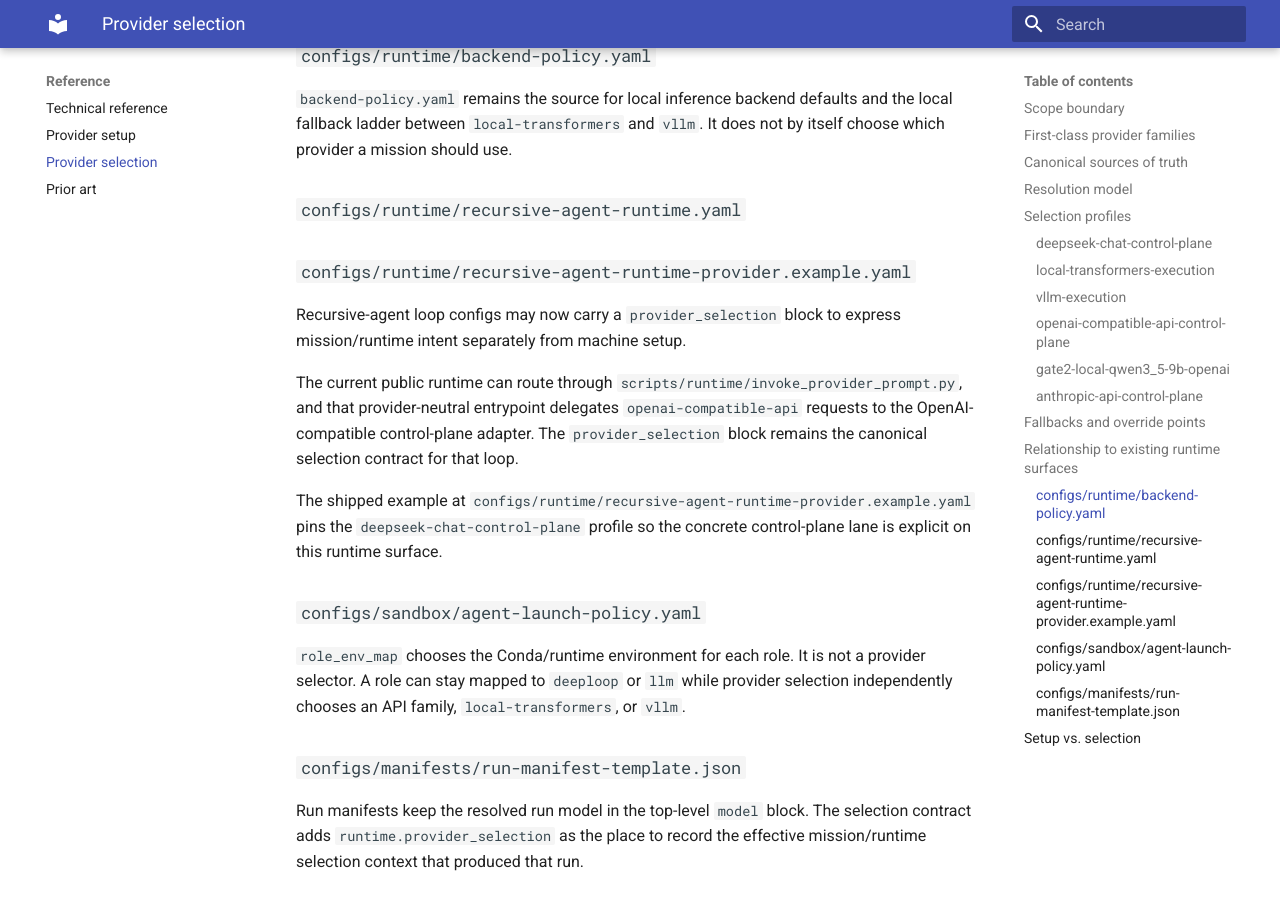
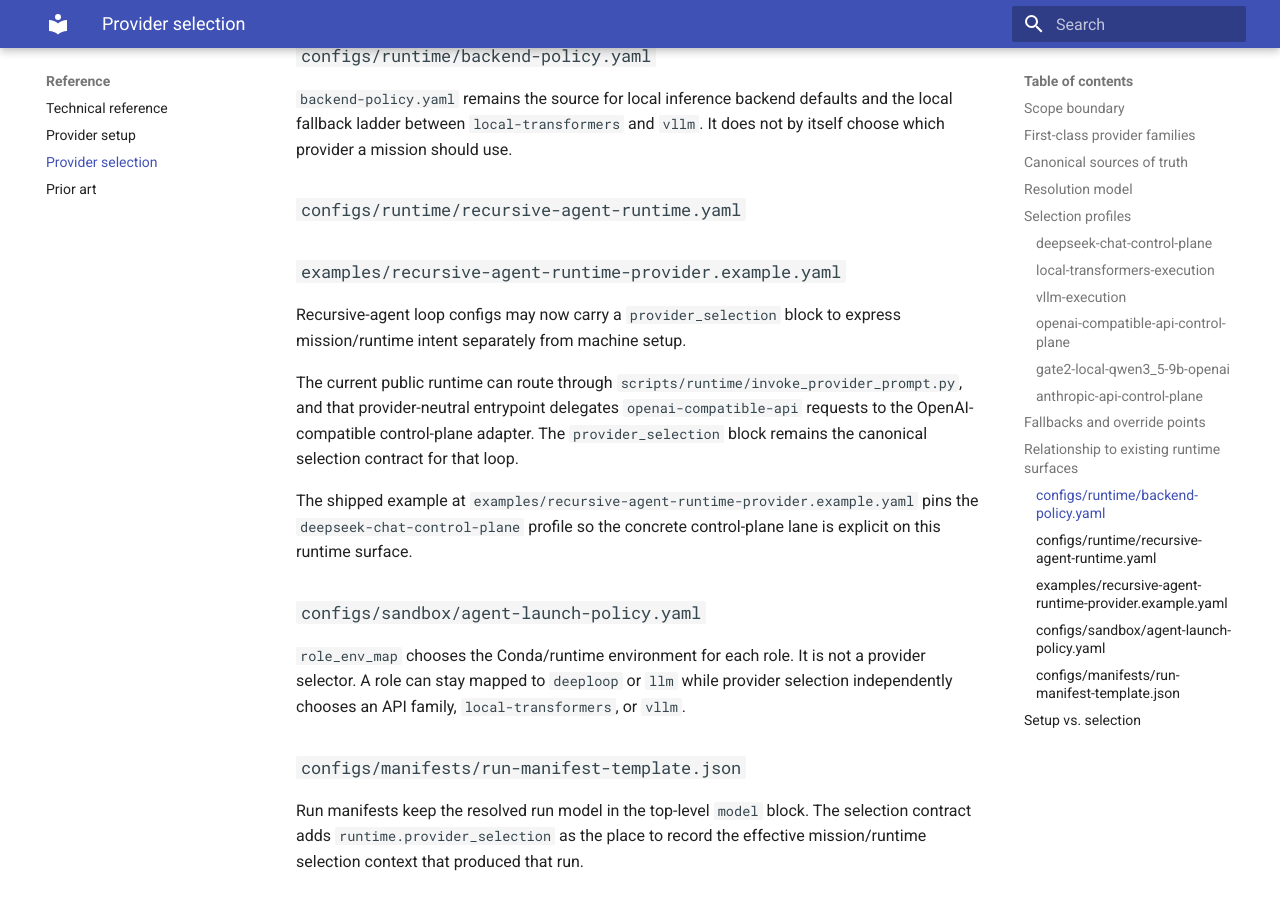
Before and after one commit to MoyYuan/DeepLoop, an MkDocs documentation site: the page built from docs/reference/provider-selection.md, in a window 1280 px wide and 900 px high, scrolled down 5395 px. Built offline with MkDocs 1.6.1 and Material for MkDocs 9.7.7, drawn with Linux system fonts in a browser that asks for light colours; some of the changed text lies outside the part shown.

Commit message:
fix: update test paths and docs for moved/deleted config files
- Update test_repo_contract.py: remove operator-boundaries.yaml references
  (file was deleted — dead config with 0 Python references)
- Update provider-selection.md: configs/runtime/ → examples/ for
  recursive-agent-runtime-provider.example.yaml
- Update test paths for translation-long-run-baseline-queue.yaml
  (moved from configs/runtime/ to examples/translation-budget-ladder/)
- Sync queue config to proof fixture directory

Co-Authored-By: Claude Opus 4.8 <noreply@anthropic.com>

```diff
--- a/docs/reference/provider-selection.md
+++ b/docs/reference/provider-selection.md
@@ -48,7 +48,7 @@ the first-class mission/runtime selection set:
 - local backend defaults and ladder input: `configs/runtime/backend-policy.yaml`
 - recursive-loop policy surface: `configs/runtime/recursive-agent-runtime.yaml`
 - recursive-loop example with selection block:
-  `configs/runtime/recursive-agent-runtime-provider.example.yaml`
+  `examples/recursive-agent-runtime-provider.example.yaml`
 - role/env map: `configs/sandbox/agent-launch-policy.yaml`
 - manifest recording surface: `configs/manifests/run-manifest-template.json`
 
@@ -186,7 +186,7 @@ the local fallback ladder between `local-transformers` and `vllm`. It does not
 by itself choose which provider a mission should use.
 
 ### `configs/runtime/recursive-agent-runtime.yaml`
-### `configs/runtime/recursive-agent-runtime-provider.example.yaml`
+### `examples/recursive-agent-runtime-provider.example.yaml`
 
 Recursive-agent loop configs may now carry a `provider_selection` block to
 express mission/runtime intent separately from machine setup.
@@ -198,7 +198,7 @@ adapter. The `provider_selection` block remains the canonical selection contract
 for that loop.
 
 The shipped example at
-`configs/runtime/recursive-agent-runtime-provider.example.yaml` pins the
+`examples/recursive-agent-runtime-provider.example.yaml` pins the
 `deepseek-chat-control-plane` profile so the concrete control-plane lane is
 explicit on this runtime surface.
 
```
Also changed, not shown: 2 other files.
